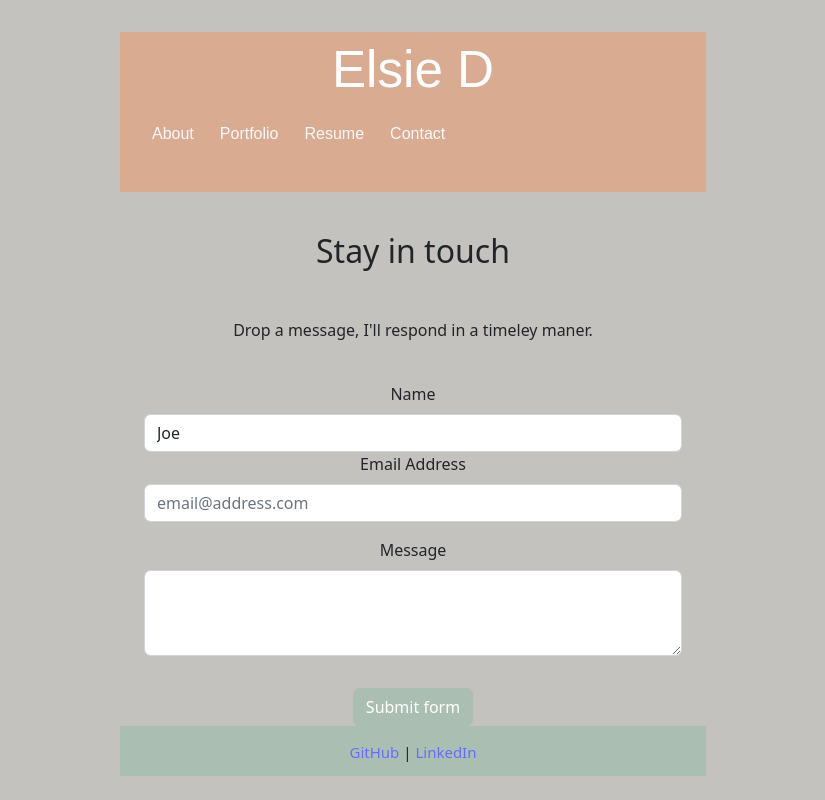
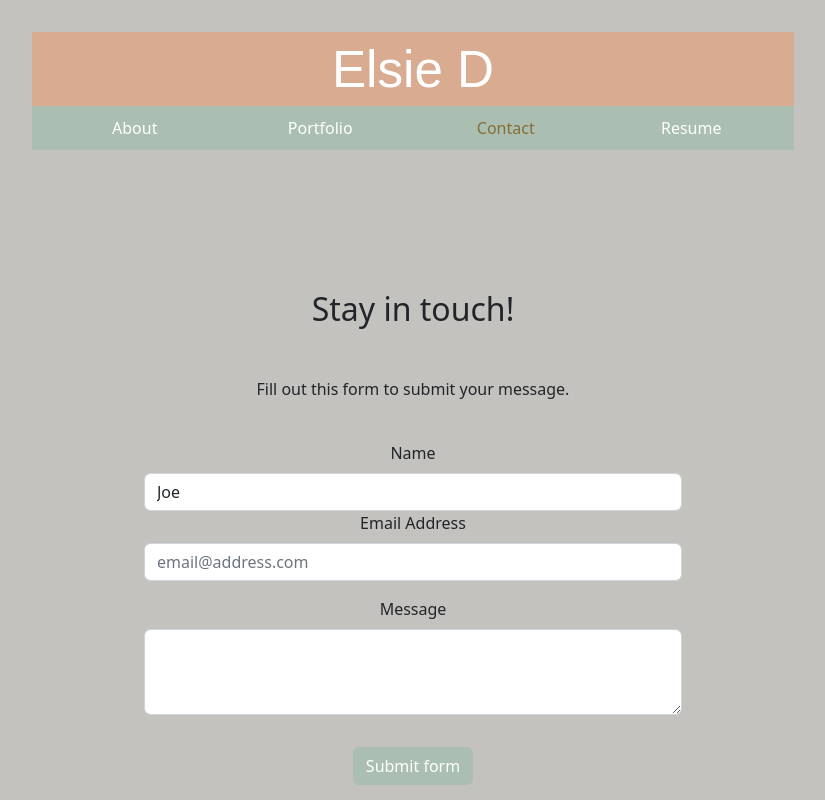
Before and after one commit to elsie-d/bootcamp-react-portfolio, a React (Vite) app in the folder ed-portfolio/: page /contact in a window 1280 px wide. Shown: the top 800 px of the page, without its empty margins (227-1052 px from the left). Built offline with nearby package versions, Linux system fonts and the light colour scheme; a web font is replaced by a local one.

Commit message:
added file routes, nav, style

```diff
--- a/ed-portfolio/src/App.jsx
+++ b/ed-portfolio/src/App.jsx
@@ -1,27 +1,37 @@
 // import { useState } from 'react'
 // import reactLogo from './assets/react.svg'
 // import viteLogo from '/vite.svg'
-import './App.css'
-import './components/Header'
-import Header from './components/Header'
-import Footer from './components/Footer'
-import { Outlet } from 'react-router-dom'
-
-function App() {
-
-
-  return (
-    <>
-      <div>
-        <Header />
-        <Outlet />
-        <Footer />
-      </div>
+import { Route, Routes } from 'react-router-dom'
+import './App.css';
+import './components/Header';
+import Header from './components/Header';
+import About from './pages/About'
+import Portfolio from './pages/Porfolio'
+import Contact from './pages/Contact'
+import Resume from './pages/Resume'
+import Footer from './components/Footer';
+import Nav from './components/Nav';
 
 
 
-    </>
-  )
+function App() {
+  return <div>
+        <Header />
+        <Nav />
+
+
+      <div>
+          <Routes>
+            <Route path="/" element={<About />} />
+            <Route path="/portfolio" element={<Portfolio />} />
+            <Route path="/contact" element={<Contact />} />
+            <Route path="/resume" element={<Resume />} />
+          </Routes>
+
+      </div>
+      <Footer />
+      </div>
+
 }
 
 export default App
--- a/ed-portfolio/src/components/Header.jsx
+++ b/ed-portfolio/src/components/Header.jsx
@@ -6,7 +6,7 @@ import'../styles/header.css'
 import Container from 'react-bootstrap/Container';
 import Row from 'react-bootstrap/Row';
 import Col from 'react-bootstrap/Col';
-import Nav from './Nav';
+
 
 
 function Header(){
@@ -16,10 +16,7 @@ return(
     <Row>
     <Col><h1>Elsie D</h1></Col>
         </Row>
-    <Row className="navRow">
 
-      <Col><Nav /></Col>
-    </Row>
   </Container>
 
 );
--- a/ed-portfolio/src/components/Nav.jsx
+++ b/ed-portfolio/src/components/Nav.jsx
@@ -2,27 +2,28 @@
 
 
 // Bringing in the required import from 'react-router-dom'
-import { Link } from 'react-router-dom';
-import Navbar from './UI/navBar';
+import { NavLink } from 'react-router-dom';
+import Container from 'react-bootstrap/Container';
+import Row from 'react-bootstrap/Row';
+import Col from 'react-bootstrap/Col';
+import '../styles/nav.css'
+//import Navbar from './UI/navBar';
 
-export default function Nav() {
-  // The Navbar UI component will render each of the Link elements in the links prop
-  return (
-    <Navbar
-      links={[
-        <Link key={1} className="nav-link text-light" to="/">
-          About
-        </Link>,
-        <Link key={2} className="nav-link text-light" to="/portfolio">
-          Portfolio
-        </Link>,
-          <Link key={3} className="nav-link text-light" to="/resume">
-          Resume
-        </Link>,
-         <Link key={4} className="nav-link text-light" to="/contact">
-         Contact
-       </Link>
-      ]}
-    />
-  );
+function NavBar () {
+  return  (
+
+    <Container>
+    <Row className='nav'>
+      <Col><NavLink to="/" className='navLink'>About</NavLink></Col>
+      <Col><NavLink to="/portfolio" className='navLink'>Portfolio</NavLink></Col>
+      <Col><NavLink to="/contact" className='navLink'>Contact</NavLink></Col>
+      <Col><NavLink to="/resume" className='navLink'>Resume</NavLink></Col>
+
+    </Row>
+
+  </Container>
+
+  )
 }
+
+export default NavBar
--- a/ed-portfolio/src/pages/Contact.jsx
+++ b/ed-portfolio/src/pages/Contact.jsx
@@ -1,5 +1,4 @@
 import { useState } from 'react';
-import Card from 'react-bootstrap/Card';
 import Container from 'react-bootstrap/Container';
 import Row from 'react-bootstrap/Row';
 import Col from 'react-bootstrap/Col';
@@ -27,8 +26,8 @@ export default function Contact() {
       <Container className="contactPage">
       <Row>
         <Col>
-        <h2>Stay in touch</h2>
-        <p>Drop a message, I'll respond in a timeley maner.</p>
+        <h2>Stay in touch!</h2>
+        <p>Fill out this form to submit your message.</p>
 
         <Container>
       <Row>
--- a/ed-portfolio/src/pages/Porfolio.jsx
+++ b/ed-portfolio/src/pages/Porfolio.jsx
@@ -116,7 +116,7 @@ export default function Portfolio() {
       <Card.Body>
         <Card.Title>Word Day Scheduler</Card.Title>
         <Card.Text>
-          Use this tool to plan out your day on an hour by hour basis.<br/>&nbsp;
+          Use this tool to plan out your day on an hour by hour basis.
         </Card.Text>
       </Card.Body>
       <Card.Body>
--- a/ed-portfolio/src/styles/contact.css
+++ b/ed-portfolio/src/styles/contact.css
@@ -1,5 +1,6 @@
 .contactPage{
     width: 100%;
+    padding: 100px;
 }
 .form {
     width: 100%;
--- a/ed-portfolio/src/styles/header.css
+++ b/ed-portfolio/src/styles/header.css
@@ -5,13 +5,7 @@
    font-style: normal;
    color: white;
    padding-top: 10px;
-   height: 20vh
+   height: 100%;
+
 
     }
-.navbar-nav{
-    flex-direction: row;
-    gap: 10px;
-}
-.navRow {
-   justify-content: center;
-}
--- /dev/null
+++ b/ed-portfolio/src/styles/nav.css
@@ -0,0 +1,20 @@
+.nav {
+  background-color: #aabfb1;
+  padding: 10px;
+  height:100%;
+
+}
+.col a{
+  color: #876d37;
+}
+.col a:not(.active) {
+    color: white;
+  }
+
+ul {
+  list-style: none;
+  display: flex;
+  flex-direction: row;
+  gap: 50px;
+  padding: 10px 50px 10px;
+}
--- a/ed-portfolio/src/styles/portfolio.css
+++ b/ed-portfolio/src/styles/portfolio.css
@@ -8,6 +8,7 @@ h3 {
 .appImg{
     max-height: 240px;
 }
+
 .cardStyle{
     margin: 20px 10px ;
     border-radius: 10%;
```
